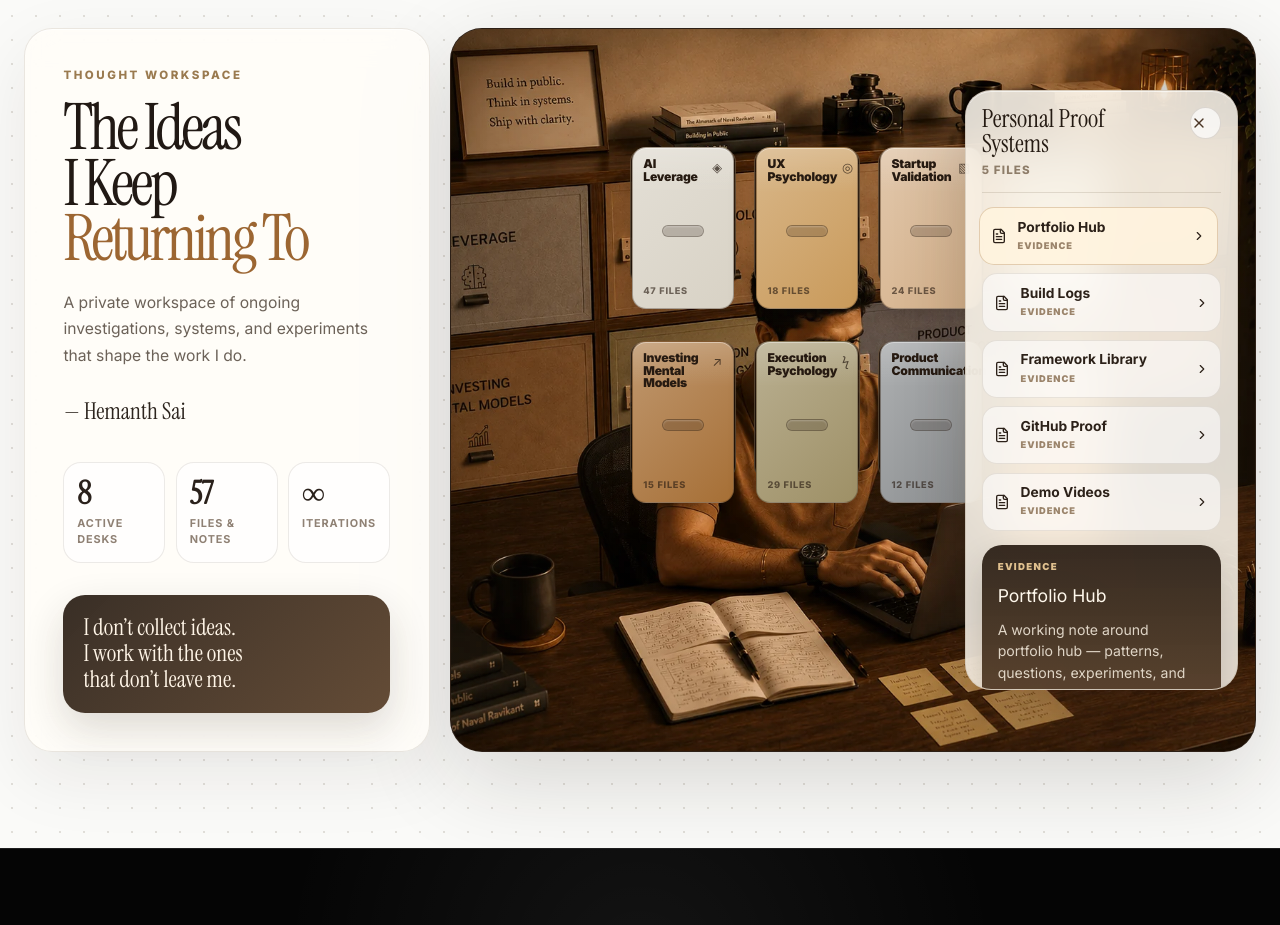
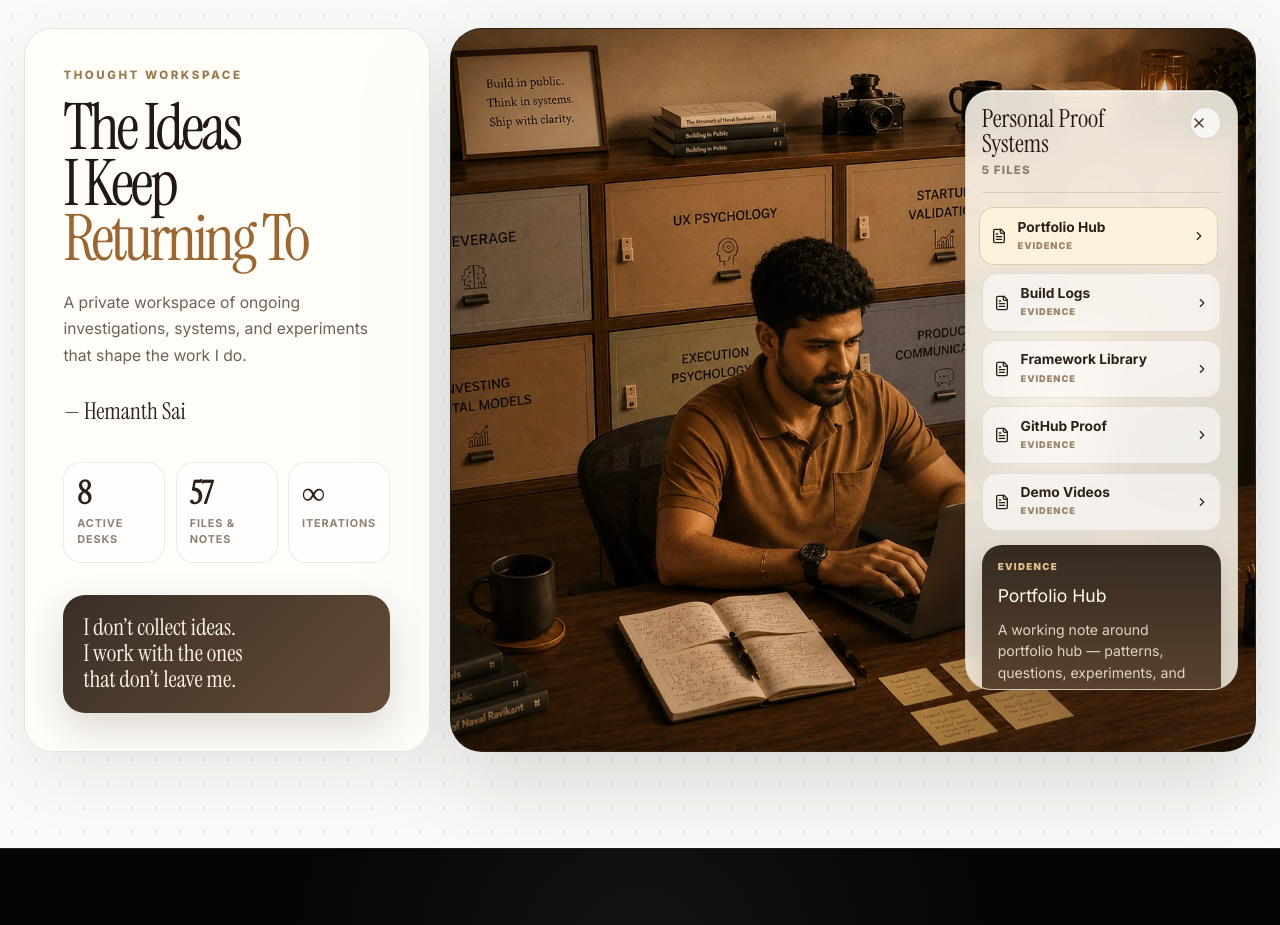
Before and after one commit to batmanvigilante7/hemanthsai, a React (Vite) app: page / in a window 1280 px wide. Shown: the part 4240-5165 px from the top of the page. Built offline with nearby package versions, Linux system fonts and the light colour scheme.

Commit message:
Convert workspace drawers to invisible hotspots

```diff
--- a/src/components/ThoughtWorkspace.css
+++ b/src/components/ThoughtWorkspace.css
@@ -180,18 +180,20 @@
 .tw-sim-drawer::before {
   content: "";
   position: absolute;
-  inset: -8px;
+  inset: -5px;
   border-radius: 18px;
-  background: rgba(255, 226, 168, 0.0);
-  box-shadow: 0 0 0 rgba(255, 213, 134, 0);
-  transition: background .22s ease, box-shadow .22s ease;
+  background: transparent;
+  border: 1px solid transparent;
+  transition: all 0.24s ease;
   z-index: 0;
+  box-shadow: none;
 }
 
 .tw-sim-drawer:hover::before,
 .tw-sim-drawer.is-open::before {
-  background: rgba(255, 226, 168, .13);
-  box-shadow: 0 0 34px rgba(255, 205, 125, .32);
+  background: rgba(255, 221, 162, 0.10);
+  border: 1px solid rgba(255, 226, 174, 0.33);
+  box-shadow: 0 0 34px rgba(255, 205, 125, 0.30);
 }
 
 .tw-drawer-cavity {
@@ -201,9 +203,9 @@
   top: 8%;
   height: 72%;
   border-radius: 13px;
-  background: linear-gradient(180deg, rgba(52, 34, 20, .78), rgba(23, 15, 9, .88));
-  border: 1px solid rgba(255, 228, 184, .22);
-  box-shadow: inset 0 16px 28px rgba(0,0,0,.32);
+  background: transparent;
+  border: none;
+  box-shadow: none;
   overflow: hidden;
   z-index: 1;
 }
@@ -226,63 +228,13 @@
   box-shadow: 0 4px 8px rgba(0,0,0,.22);
 }
 
-.tw-drawer-front {
-  position: absolute;
-  inset: 7%;
-  border-radius: 14px;
-  background:
-    linear-gradient(180deg, rgba(255,255,255,.18), transparent 28%),
-    linear-gradient(135deg, color-mix(in srgb, var(--drawer-color) 72%, #fff 28%), var(--drawer-color));
-  border: 1px solid rgba(57, 37, 21, .36);
-  box-shadow: 0 12px 28px rgba(26,15,8,.22), inset 0 1px 0 rgba(255,255,255,.38);
-  z-index: 2;
-  display: grid;
-  grid-template-columns: 1fr auto;
-  grid-template-rows: 1fr auto;
-  gap: .3rem;
-  padding: .65rem;
-  color: #261a11;
-}
-
-.tw-sim-drawer.is-open .tw-drawer-front {
-  box-shadow: 0 22px 45px rgba(18,10,4,.35), inset 0 1px 0 rgba(255,255,255,.38);
-}
-
-.tw-drawer-title {
-  font-size: clamp(.52rem, .95vw, .8rem);
-  font-weight: 900;
-  line-height: 1.05;
-  letter-spacing: -.02em;
-  align-self: start;
-  max-width: 100%;
-}
-
-.tw-drawer-icon {
-  font-size: clamp(.7rem, 1vw, 1rem);
-  opacity: .72;
-}
-
-.tw-drawer-handle {
-  position: absolute;
-  left: 50%;
-  top: 52%;
-  width: 42px;
-  height: 12px;
-  transform: translate(-50%, -50%);
-  border-radius: 99px;
-  background: rgba(43, 30, 20, .22);
-  border: 1px solid rgba(35, 22, 13, .25);
-  box-shadow: inset 0 1px 2px rgba(255,255,255,.24);
-}
-
+/* Hide all visible drawer front elements */
+.tw-drawer-front,
+.tw-drawer-title,
+.tw-drawer-icon,
+.tw-drawer-handle,
 .tw-drawer-count {
-  align-self: end;
-  justify-self: start;
-  font-size: clamp(.42rem, .72vw, .6rem);
-  text-transform: uppercase;
-  letter-spacing: .08em;
-  font-weight: 800;
-  color: rgba(39, 26, 16, .62);
+  display: none !important;
 }
 
 .tw-file-panel {
```
